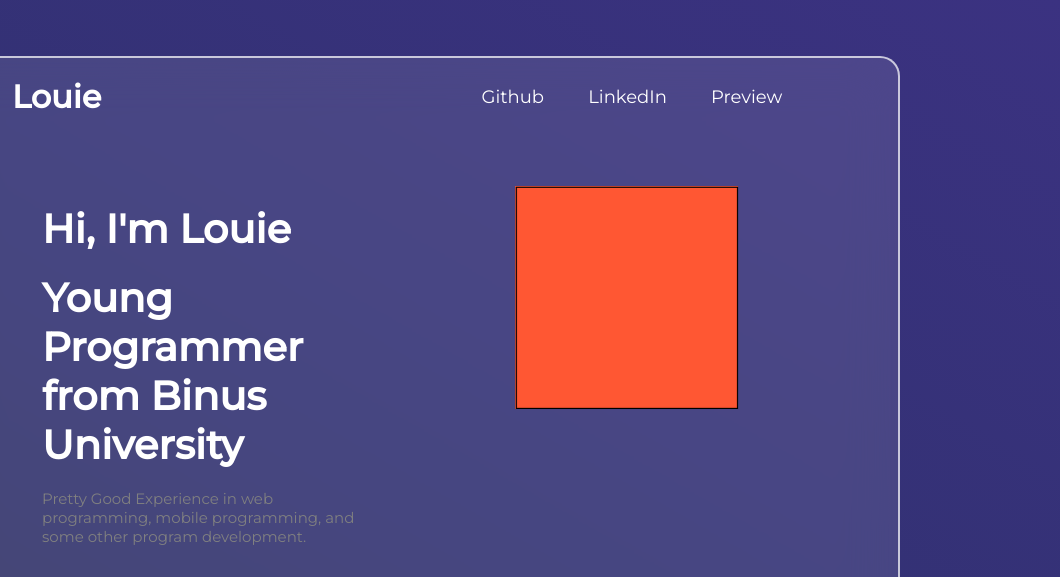
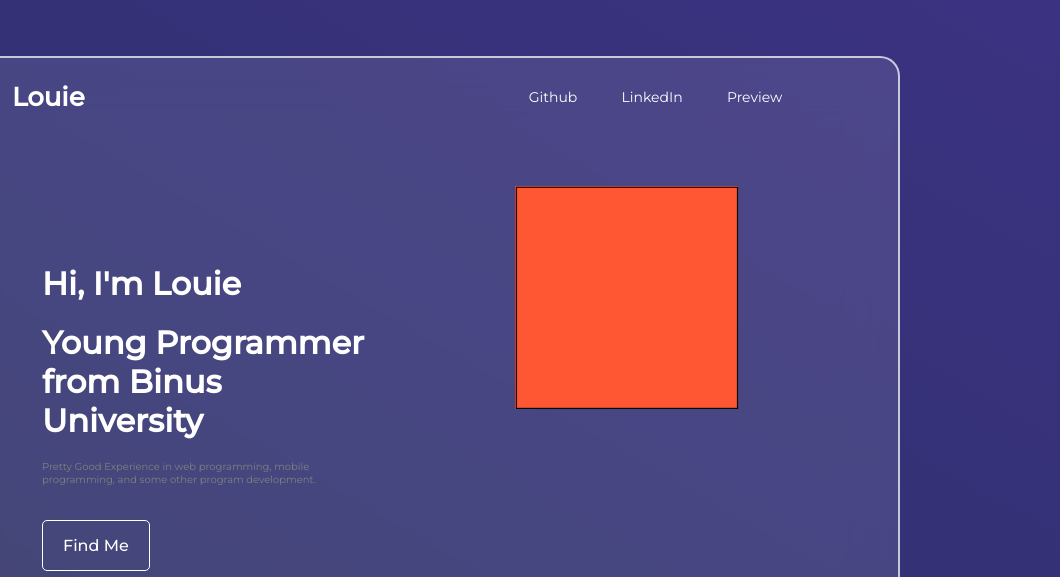
Before and after one commit to louiellywton/louie.github.io, a plain HTML site: page index.html in a window 1280 px wide. Shown: the top 577 px of the page, 220-1280 px from the left. Drawn offline with Linux system fonts and the light colour scheme.

Commit message:
Add files via upload

```diff
--- a/style.css
+++ b/style.css
@@ -263,3 +263,40 @@
         margin: 0 10px;
     }
 }
+
+@media screen and (max-width: 1378px) {
+
+    .container .logo{
+        font-size: 26px;
+        font-weight: 700;
+        text-decoration: none;
+        color: #fff;
+        margin-left: 30px;
+    }
+
+    .container nav ul li a{
+        text-decoration: none;
+        font-size: 14px;
+        color: #fff;
+        transition: 0.3s;
+    }
+
+    .content .section-1 h1{
+        margin-bottom: 20px;
+        font-size: 32px;
+        font-weight: 700;
+        color: #fff;
+    }
+
+    .content .section-1 h3{
+        font-size: 18px;
+        color: #fff;
+        margin-bottom: 10px;
+    }
+
+    .content .section-1 p{
+        font-size: 10px;
+        color: grey;
+        margin-bottom: 50px;
+    }
+}
```
